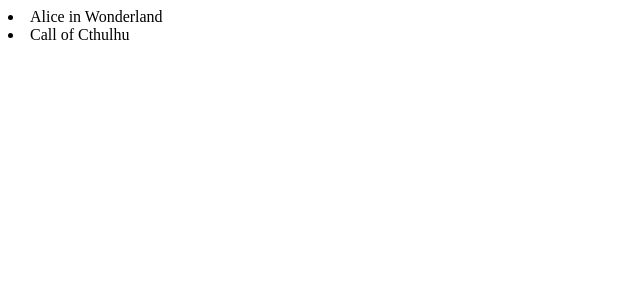
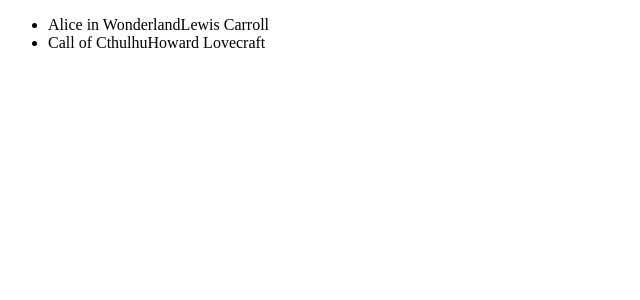
Before and after one commit to Join-Red-Army/re-store, a React (Create React App) app: page / in a window 1280 px wide. Shown: the top 300 px of the page, without its empty margins (0-640 px from the left). Built offline with nearby package versions, Linux system fonts and the light colour scheme.

Commit message:
Роутинг (самый базовый), pages, BookList-компоненты

```diff
--- a/src/components/app/app.js
+++ b/src/components/app/app.js
@@ -1,11 +1,15 @@
 import React from 'react';
+import { Routes, Route, Switch } from 'react-router-dom';
+import { HomePage, CartPage } from '../pages';
 import './app.css';
-import { WithBookstoreService } from '../hoc';
 
-const App = ({ bookstoreService }) => {
-  const books = bookstoreService.getBooks().map(el => <li key={el.id}>{el.title}</li>);
-
-  return <div className='app'>{books}</div>
+const App = () => {
+  return (
+    <Routes>
+      <Route path='/' element={<HomePage />} />
+      <Route path='/cart' element={<CartPage />} />
+    </Routes>
+  )
 };
 
-export default WithBookstoreService()(App);
+export default App;
--- /dev/null
+++ b/src/components/book-list-item/book-list-item.js
@@ -0,0 +1,14 @@
+import React, { Fragment } from 'react';
+import './book-list-item.css';
+
+const BookListItem = ({ book }) => {
+  const { title, author } = book;
+  return (
+    <Fragment>
+      <span>{title}</span>
+      <span>{author}</span>
+    </Fragment>
+  );
+};
+
+export default BookListItem;
--- /dev/null
+++ b/src/components/book-list-item/index.js
@@ -0,0 +1,3 @@
+import BookListItem from './book-list-item';
+
+export default BookListItem;
--- /dev/null
+++ b/src/components/book-list/book-list.js
@@ -0,0 +1,27 @@
+import React, {Component} from 'react';
+import BookListItem from '../book-list-item';
+import './book-list.css';
+
+class BookList extends Component {
+
+  render() {
+    const { books } = this.props;
+
+    return (
+      <ul>
+        {
+          books.map((book) => {
+            return (
+              <li key={book.id}>
+                <BookListItem book={book} />
+              </li>
+            )
+          })
+        }
+      </ul>
+    );
+  };
+
+};
+
+export default BookList;
--- /dev/null
+++ b/src/components/book-list/index.js
@@ -0,0 +1,3 @@
+import BookList from './book-list';
+
+export default BookList;
--- /dev/null
+++ b/src/components/pages/cart-page.js
@@ -0,0 +1,7 @@
+import React from 'react';
+
+const CartPage = () => {
+  return <div>Cart Page</div>;
+};
+
+export default CartPage;
--- /dev/null
+++ b/src/components/pages/home-page.js
@@ -0,0 +1,15 @@
+import React from 'react';
+import BookList from '../book-list';
+
+const HomePage = () => {
+  const books = [
+    {id: 1, title: 'Alice in Wonderland', author: 'Lewis Carroll'},
+    {id: 2, title: 'Call of Cthulhu', author: 'Howard Lovecraft'},
+  ];
+
+  return (
+    <BookList books={books} />
+  );
+};
+
+export default HomePage;
--- /dev/null
+++ b/src/components/pages/index.js
@@ -0,0 +1,7 @@
+import HomePage from './home-page';
+import CartPage from './cart-page';
+
+export {
+  HomePage,
+  CartPage
+};
```
Also changed, not shown: src/components/book-list-item/book-list-item.css (added), src/components/book-list/book-list.css (added).
